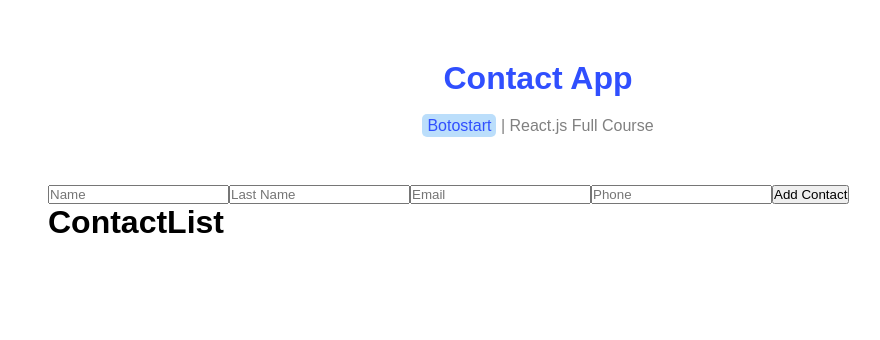
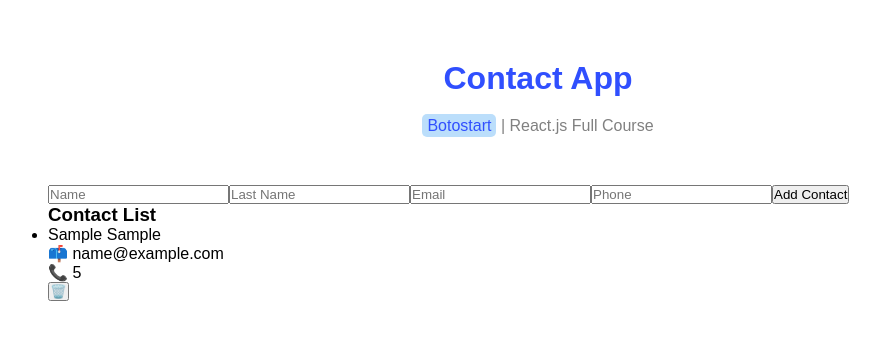
Before and after one commit to mohammad0117/contact-app, a React (Vite) app: page / in a window 1280 px wide. Both pictures are taken after typing "Sample", "Sample", "name@example.com", "5" into the empty fields and a click on the button "Add Contact". Shown: the top 340 px of the page, without its empty margins (102-982 px from the left). Built offline with nearby package versions, Linux system fonts and the light colour scheme.

Commit message:
develop logic contactlist component

```diff
--- a/package.json
+++ b/package.json
@@ -12,7 +12,8 @@
   "dependencies": {
     "react": "^18.2.0",
     "react-dom": "^18.2.0",
-    "styled-components": "^6.1.8"
+    "styled-components": "^6.1.8",
+    "uuid": "^9.0.1"
   },
   "devDependencies": {
     "@types/react": "^18.2.56",
--- /dev/null
+++ b/src/components/ContactItem.jsx
@@ -0,0 +1,20 @@
+import React from "react";
+
+function ContactItem({ data: { id, name, lastName, email, phone } }) {
+  return (
+    <li key={id}>
+      <p>
+        {name} {lastName}
+      </p>
+      <p>
+        <span>📫</span> {email}
+      </p>
+      <p>
+        <span>📞</span> {phone}
+      </p>
+      <button>🗑️</button>
+    </li>
+  );
+}
+
+export default ContactItem;
--- a/src/components/Contacts.jsx
+++ b/src/components/Contacts.jsx
@@ -1,9 +1,13 @@
 import { useState } from "react";
+import { v4 } from "uuid";
+
 import ContactsList from "./ContactsList";
-
+import inputs from "../constans/inputs.js";
 function Contacts() {
   const [contacts, setContacts] = useState([]);
+  const [alert, setAlert] = useState("");
   const [contact, setContact] = useState({
+    id: "",
     name: "",
     lastName: "",
     email: "",
@@ -15,24 +19,30 @@ function Contacts() {
     setContact((contact) => ({ ...contact, [name]: value }));
   };
   const addHandler = () => {
-    setContacts((contacts) => [...contacts, contact]);
+    if (!contact.name || !contact.lastName || !contact.email || !contact.phone) {
+      setAlert("please enter valid data");
+      return;
+    }
+    setAlert("");
+    const newContact = { ...contact, id: v4() };
+    setContacts((contacts) => [...contacts, newContact]);
     setContact({
       name: "",
       lastName: "",
       email: "",
       phone: "",
     });
-    console.log(contacts);
   };
   return (
     <div>
       <div>
-        <input type="text" placeholder="Name" name="name" value={contact.name} onChange={changeHandler} />
-        <input type="text" placeholder="Last Name" name="lastName" value={contact.lastName} onChange={changeHandler} />
-        <input type="email" placeholder="Email" name="email" value={contact.email} onChange={changeHandler} />
-        <input type="number" placeholder="Phone" name="phone" value={contact.phone} onChange={changeHandler} />
+        {inputs.map((input, index) => (
+          <input type={input.type} key={index} name={input.name} placeholder={input.placeholder} value={contact[input.name]} onChange={changeHandler} />
+        ))}
         <button onClick={addHandler}>Add Contact</button>
       </div>
+
+      <div>{alert && <p>{alert}</p>}</div>
       <ContactsList contacts={contacts} />
     </div>
   );
--- a/src/components/ContactsList.jsx
+++ b/src/components/ContactsList.jsx
@@ -1,12 +1,17 @@
-import React from 'react'
+import React from "react";
+import ContactItem from "./ContactItem";
 
-function ContactsList(props) {
-  console.log(props)
+function ContactsList({ contacts }) {
   return (
     <div>
-      <h1>ContactList</h1>
+      <h3>Contact List</h3>
+      {contacts.length ? (<ul>
+        {contacts.map((contact) => (
+          <ContactItem key={contact.id} data={contact} />
+        ))}
+      </ul>) : <p>No Comment Yet!</p>}
     </div>
-  )
+  );
 }
 
-export default ContactsList
+export default ContactsList;
--- a/src/components/Header.jsx
+++ b/src/components/Header.jsx
@@ -1,11 +1,13 @@
-import styles from "./Header.module.css"
+import styles from "./Header.module.css";
 function Header() {
   return (
     <div className={styles.container}>
-      <p>
+      <div>
         <h1>Contact App</h1>
-        <a href="https://botostart.ir">Botostart</a> | React.js Full Course
-      </p>
+        <p>
+          <a href="https://botostart.ir">Botostart</a> | React.js Full Course
+        </p>
+      </div>
     </div>
   );
 }
--- /dev/null
+++ b/src/constans/inputs.js
@@ -0,0 +1,7 @@
+const inputs = [
+    { type: "text", name: "name", placeholder: "Name" },
+    { type: "text", name: "lastName", placeholder: "Last Name" },
+    { type: "email", name: "email", placeholder: "Email" },
+    { type: "number", name: "phone", placeholder: "Phone" },
+  ];
+  export default inputs
```
Also changed, not shown: 1 other file (tests, documents, lock files or other folders).
